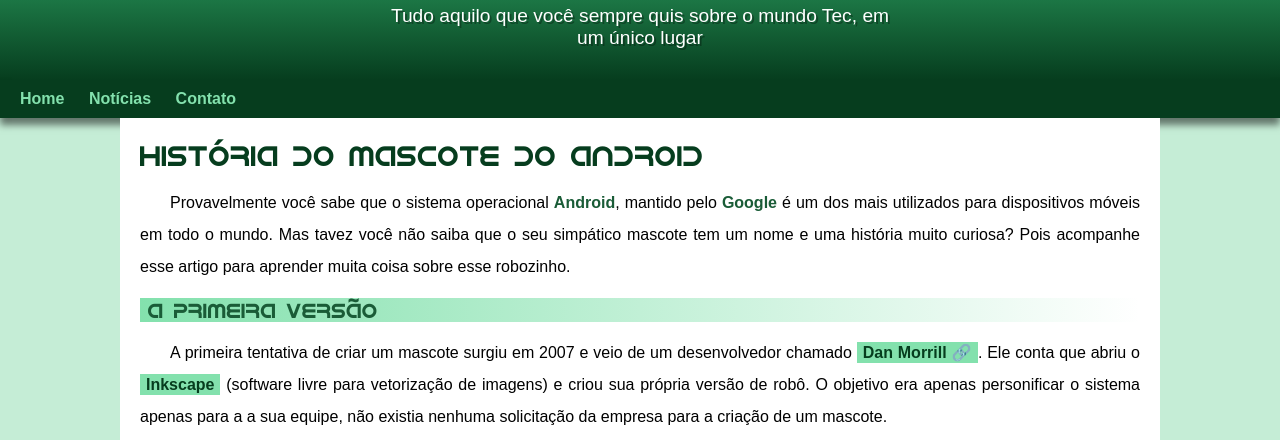
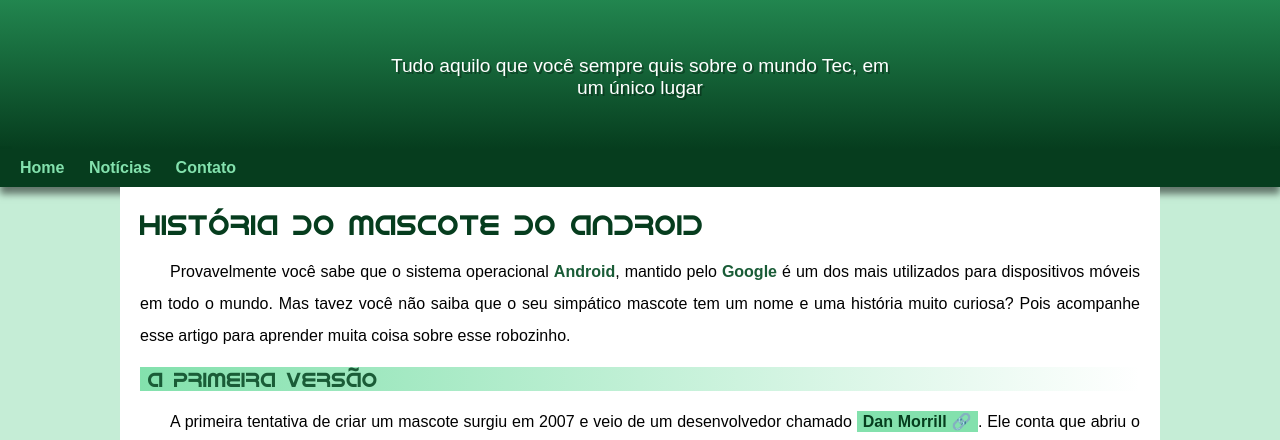
Before and after one commit to Harder45/projeto-android, a plain HTML site: page index.html in a window 1280 px wide. Shown: the part 70-510 px from the top of the page. Drawn offline with Linux system fonts and the light colour scheme.

Commit message:
atualização

```diff
--- a/estilo/style.css
+++ b/estilo/style.css
@@ -57,7 +57,8 @@ header > p {
     padding-right: 10px;
     padding-left: 10px;
     margin: auto;
-    padding-bottom: 30px;
+    padding-bottom: 50px;
+    padding-top: 50px;
     text-shadow: 2px 2px 0px rgba(0, 0, 0, 0.315);
 
 }
```
